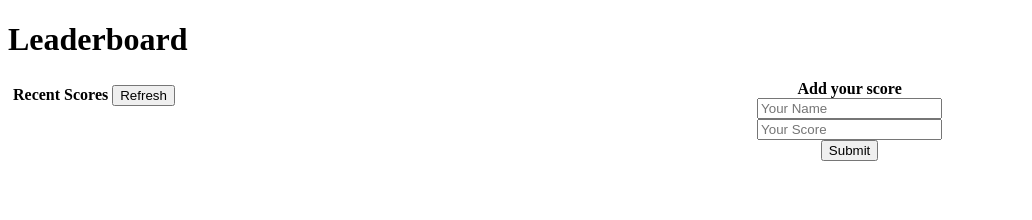
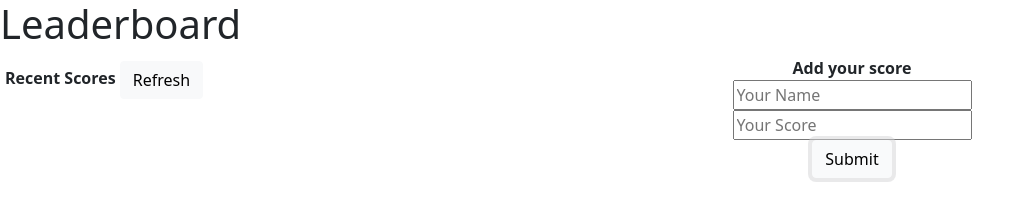
Before and after one commit to abrormukimov/leaderboard, a website built with webpack: page src/index.html in a window 1280 px wide. Both pictures are taken after typing "Sample", "5" into the empty fields and a click on the button "Submit". Shown: the whole page, without its empty margins (0-1032 px from the left). Built offline with nearby package versions, Linux system fonts and the light colour scheme; no server answers.

Commit message:
Add styling and Use sass

```diff
--- a/package.json
+++ b/package.json
@@ -28,12 +28,14 @@
     "eslint-plugin-import": "^2.24.2",
     "hint": "^6.1.4",
     "html-webpack-plugin": "^5.3.2",
+    "sass": "^1.43.2",
+    "sass-loader": "^12.2.0",
     "style-loader": "^3.3.0",
     "stylelint": "^13.13.1",
     "stylelint-config-standard": "^21.0.0",
     "stylelint-csstree-validator": "^1.9.0",
     "stylelint-scss": "^3.21.0",
-    "webpack": "^5.58.1",
+    "webpack": "^5.58.2",
     "webpack-cli": "^4.9.0",
     "webpack-dev-server": "^4.3.1"
   },
--- a/src/index.html
+++ b/src/index.html
@@ -6,15 +6,16 @@
   <meta name="viewport" content="width=device-width, initial-scale=1.0">
   <meta http-equiv="X-UA-Compatible" content="ie=edge">
   <title>Leaderboard</title>
+  <link href="https://cdn.jsdelivr.net/npm/bootstrap@5.1.2/dist/css/bootstrap.min.css" rel="stylesheet" integrity="sha384-uWxY/CJNBR+1zjPWmfnSnVxwRheevXITnMqoEIeG1LJrdI0GlVs/9cVSyPYXdcSF" crossorigin="anonymous">
 </head>
 
 <body>
   <h1>Leaderboard</h1>
   <div id="scores">
     <div id="display">
-      <div id="title">
-        <span class="title"> Recent Scores</span>
-        <button id="refresh"> Refresh </button>
+      <div class="title">
+        <span> Recent Scores</span>
+        <button class="btn btn-light" id="refresh"> Refresh </button>
       </div>
       <ul id="list"></ul>
     </div>
@@ -22,7 +23,7 @@
       <span class="title"> Add your score </span>
       <input id="name" placeholder="Your Name">
       <input id="score" type="number" min="0" placeholder="Your Score">
-      <button id="new-score">Submit</button>
+      <button class="btn btn-light" id="new-score">Submit</button>
     </div>
 
   </div>
--- a/src/index.js
+++ b/src/index.js
@@ -1,4 +1,4 @@
-import './style.css';
+import './style.scss';
 import display from './display.js';
 
 import { postData, setGameID } from './api-interface.js';
@@ -13,10 +13,15 @@ const clearInput = () => {
   scoreInput.value = '';
 };
 
+const validate = (name, score) => (name.length > 0 && score > -1);
+
 newScoreBtn.addEventListener('click', () => {
   const newScore = scoreInput.value;
-  const newName = nameInput.value;
-
+  const newName = nameInput.value.trim();
+  if (!validate(newName, newScore)) {
+    clearInput();
+    return;
+  }
   const scoreObj = {
     user: newName,
     score: newScore,
--- a/webpack.config.js
+++ b/webpack.config.js
@@ -23,6 +23,14 @@ module.exports = {
         test: /\.css$/i,
         use: ['style-loader', 'css-loader'],
       },
+      {
+        test: /\.s[ac]ss$/i,
+        use: [
+          'style-loader',
+          'css-loader',
+          'sass-loader',
+        ],
+      },
     ],
   },
 };
```
Also changed, not shown: src/style.scss (renamed from src/style.css), 1 other file.
